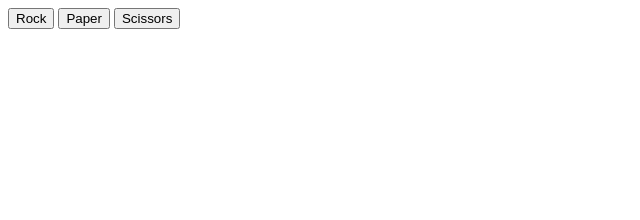
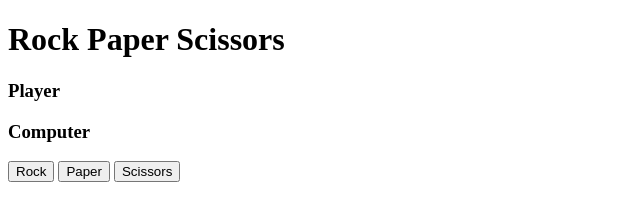
Before and after one commit to Myrz007/rock_paper_scissors, a plain HTML site: page index.html in a window 1280 px wide. Shown: the whole page, without its empty margins (0-640 px from the left). Drawn offline with Linux system fonts and the light colour scheme.

Commit message:
Add divs for scores and results

```diff
--- a/index.html
+++ b/index.html
@@ -4,15 +4,33 @@
     <meta charset="UTF-8">
     <meta http-equiv="X-UA-Compatible" content="IE=edge">
     <meta name="viewport" content="width=device-width, initial-scale=1.0">
-    <title>Document</title>
+    <title>Rock Paper Scissors</title>
 </head>
 <body>
+    <h1>Rock Paper Scissors</h1>
+
+    <div id="scores">
+        <div id="player">
+            <h3>Player</h3>
+
+            <p id="player-score"></p>
+        </div>
+
+        <div id="computer">
+            <h3>Computer</h3>
+
+            <p id="computer-score"></p>
+        </div>
+    </div>
+
     <div id="buttons">
         <button id="rock">Rock</button>
         <button id="paper">Paper</button>
         <button id="scissors">Scissors</button>
     </div>
 
+    <div id="results"></div>
+
     <script src="js/main.js"></script>
 </body>
 </html>
```
